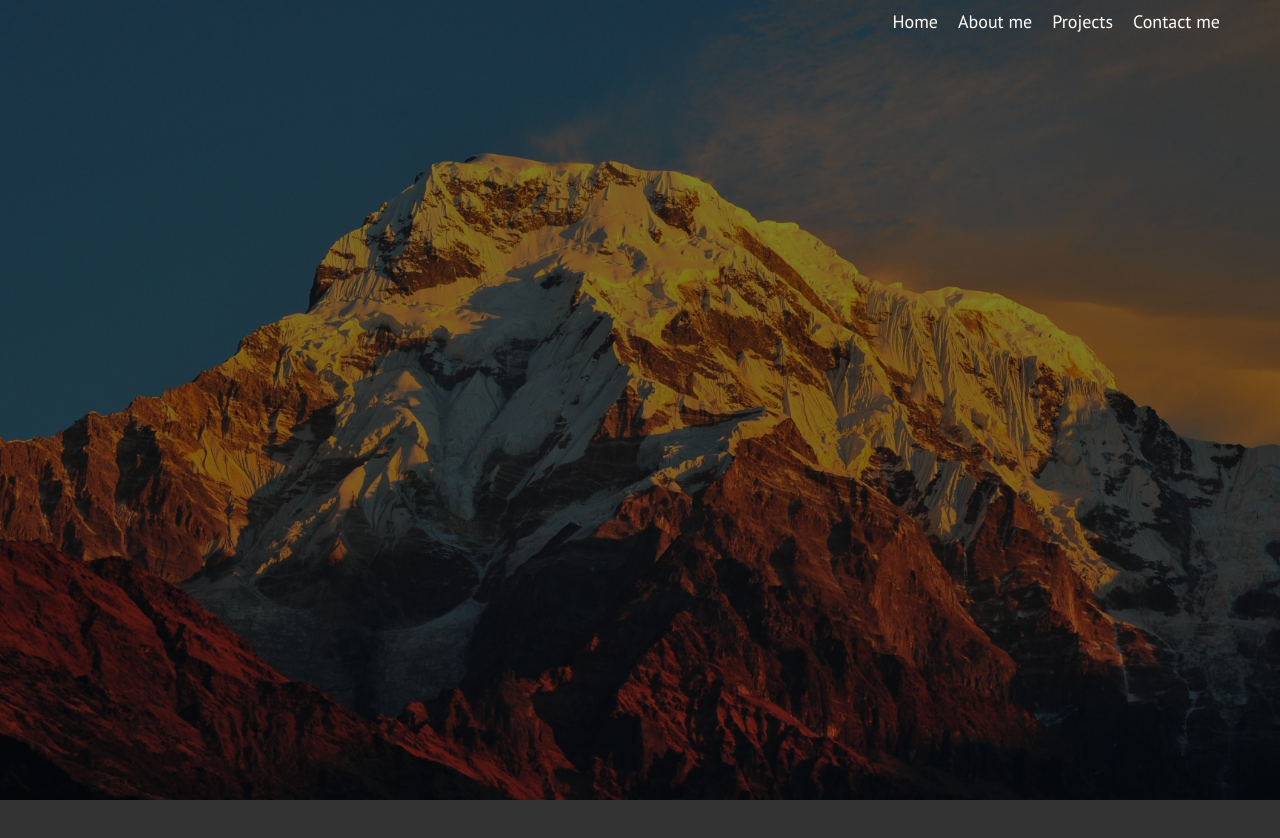
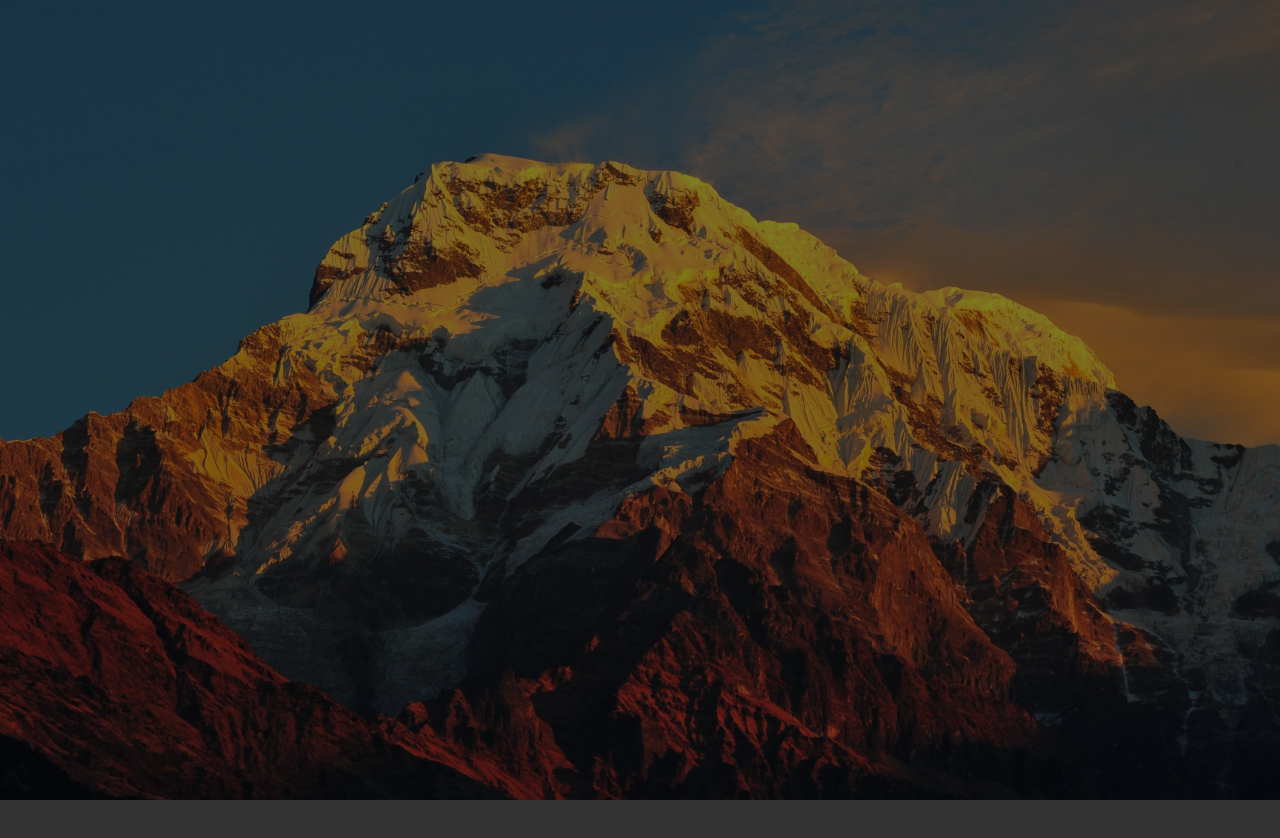
Before and after one commit to Texmo100/Developer-profile-IIR, a React (Create React App) app: page / in a window 1280 px wide. Shown: the top 838 px of the page. Built offline with nearby package versions, Linux system fonts and the light colour scheme.

Commit message:
profile-idea-2 no sticky-bar-menu

```diff
--- a/src/App.css
+++ b/src/App.css
@@ -8,12 +8,6 @@ p, h1{
 .f-700{
   font-weight: 700;
 }
-ul{
-  margin: 0;
-  padding: 0;
-  list-style: none;
-}
-
 /* Rest of the CSS */
 .wrapper{
   height: 100%;
@@ -32,49 +26,12 @@ ul{
   background-size: cover;
   background-repeat: no-repeat;
 }
-
 .image-layer{
   background:rgba(0, 0, 0, 0.5);
   width: 100%;
   height: 100vh;
   color: white;
 }
-
-.container{
-  width: 95%;
-  max-width: 120rem;
-  margin: 0 auto;
-  padding: 1rem;
-}
-
-@media screen and (max-width: 768px){
-  .sticky-nav-container{
-    margin: 0;
-  }
-}
-
-.sticky-nav-container{
-	position: fixed;
-	top: 0.5;
-  right: 0;
-  margin-right: 5rem;
-}
-
-.sticky-nav{
-  display: flex;
-}
-
-.sticky-nav > li{
-  margin: 0 1rem;
-  font-size: 1.8rem;
-}
-
-@media screen and (max-width: 768px){
-  .sticky-nav > li{
-    font-size: 2.2rem;
-  }
-}
-
 .about-me{
   background-color: #333333;
 }
--- a/src/Components/MainImage.js
+++ b/src/Components/MainImage.js
@@ -1,16 +1,10 @@
 import React, {Component} from 'react'
-import StickyNav from './StickyNav'
-
 
 class MainImage extends Component{
     render(){
         return(
             <div className="main-image">
-                <div className="image-layer">
-                    <div className="container">
-                        <StickyNav />
-                    </div>
-                </div>
+                <div className="image-layer"></div>
             </div>
         )
     }
--- a/src/Components/StickyNav.js
+++ /dev/null
@@ -1,35 +0,0 @@
-import React from 'react'
-
-const StickyNav = () => {
-    return (
-        <nav className="sticky-nav-container">
-            <ul className="sticky-nav">
-                <li>
-                    <p>
-                        Home
-                    </p>
-                </li>
-                <li>
-                    <p>
-                        About me
-                    </p>
-
-                </li>
-                <li>
-                    <p>
-                        Projects
-                    </p>
-
-                </li>
-                <li>
-                    <p>
-                        Contact me
-                    </p>
-
-                </li>
-            </ul>
-        </nav>
-    )
-}
-
-export default StickyNav
```
